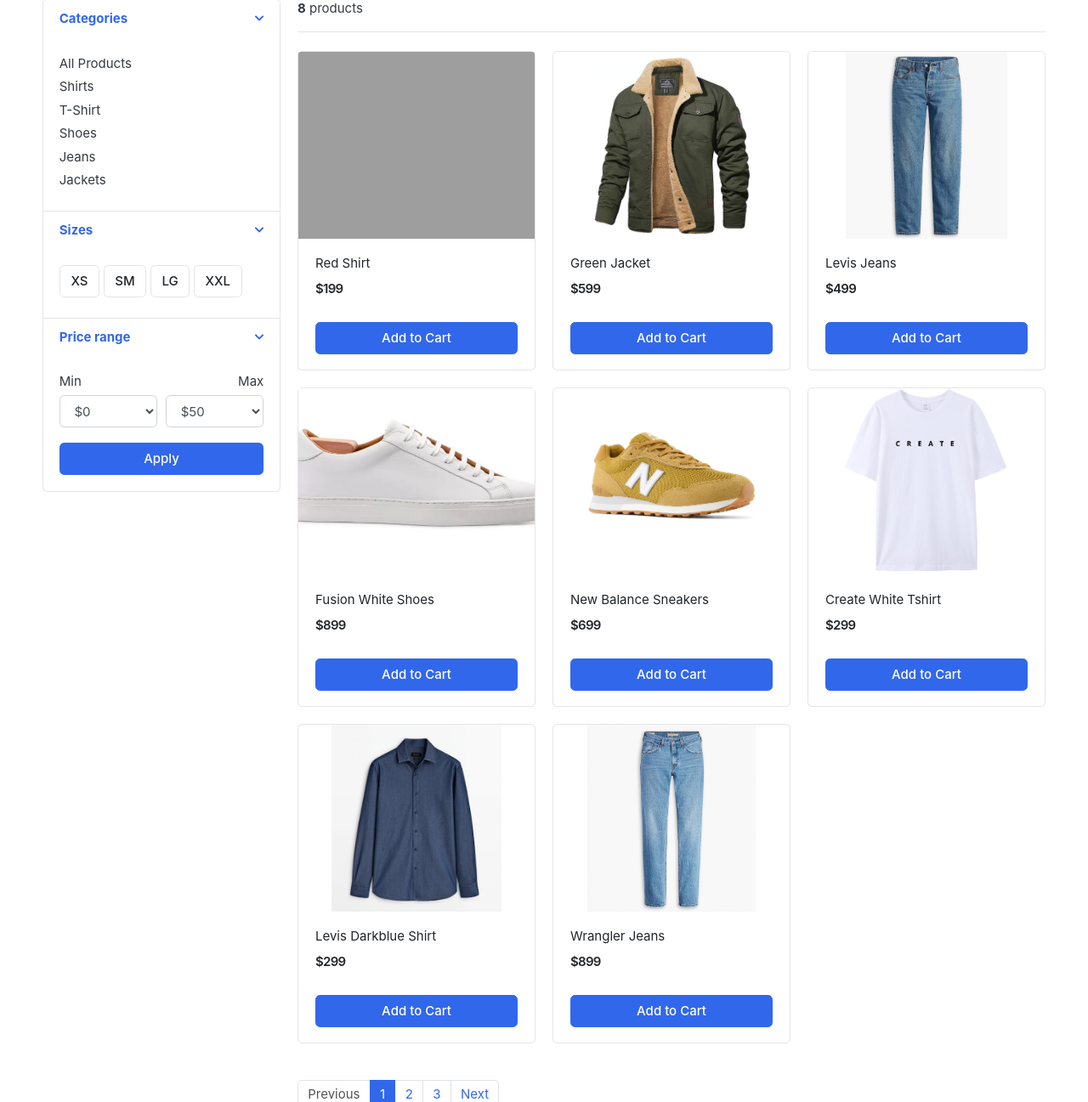
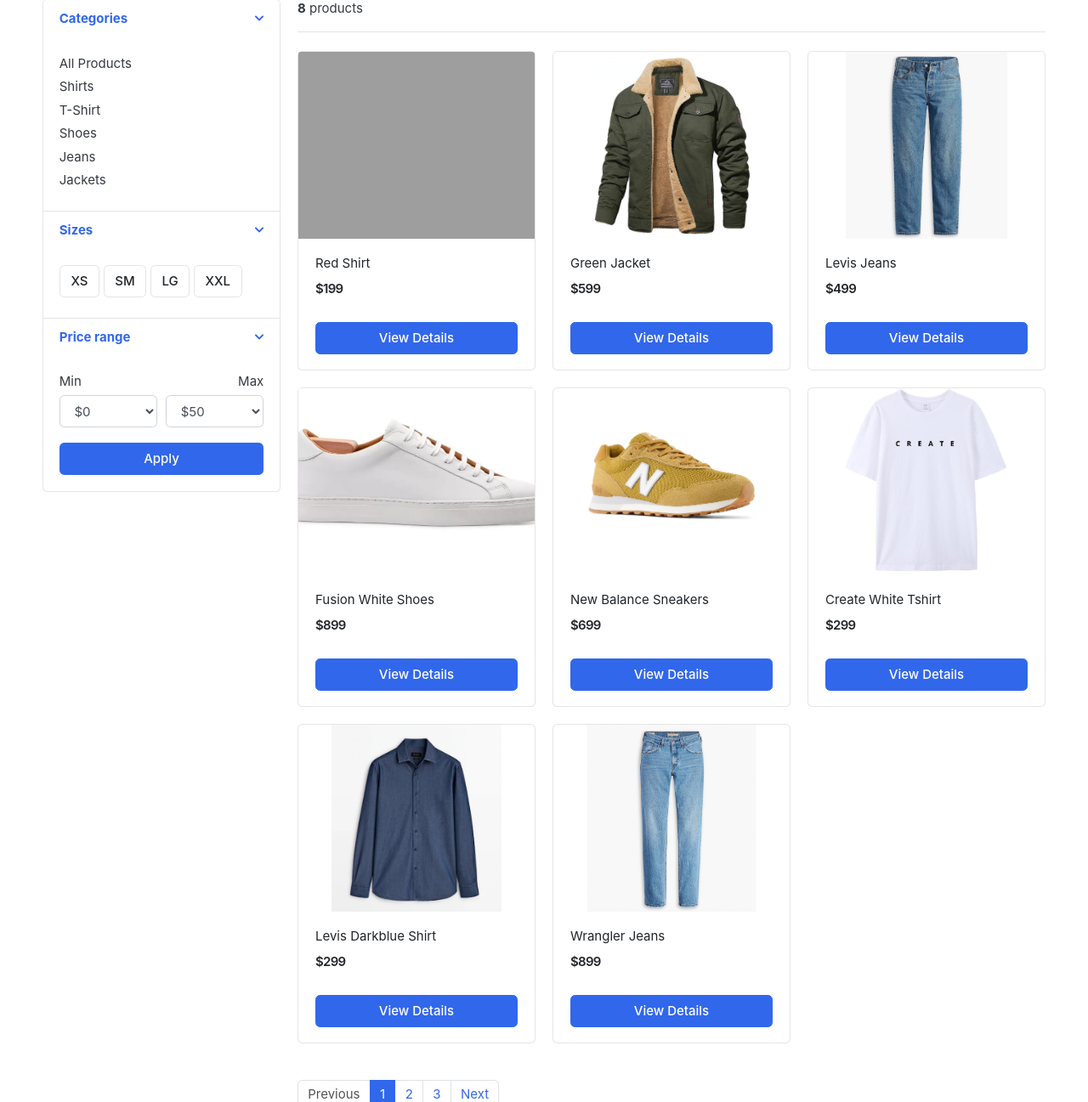
Before and after one commit to GlennJohansson85/shop, a Django app: page /products/ in a window 1280 px wide. Shown: the part 295-1592 px from the top of the page at 85% size. Run offline with Django 3.2, Linux system fonts and the light colour scheme; data comes from the database, SQL or seed files in the repository; both versions use the stored data as it was after the commit; some libraries are stand-ins or nearby versions; some web fonts are replaced; grey boxes are pictures that could not be loaded.

Commit message:
products.html
Remove "add product" button and changed it to "View Details".  Reason why is due to out of stock items shouldnt have the button add product. Its better to view the item in product_details.html and here state if the product is available or not

```diff
--- a/templates/products/products.html
+++ b/templates/products/products.html
@@ -122,7 +122,7 @@
                                         <span class="price">${{ product.price }}</span>
                                     </div>
                                 </div>
-                                <a href="{% url 'add_cart' product.id %}" class="btn btn-block btn-primary">Add to Cart</a>
+                                <a href="{{ product.get_url }}" class="btn btn-block btn-primary">View Details</a>
                             </figcaption>
                         </figure>
                     </div>
```
Also changed, not shown: db.sqlite3.
